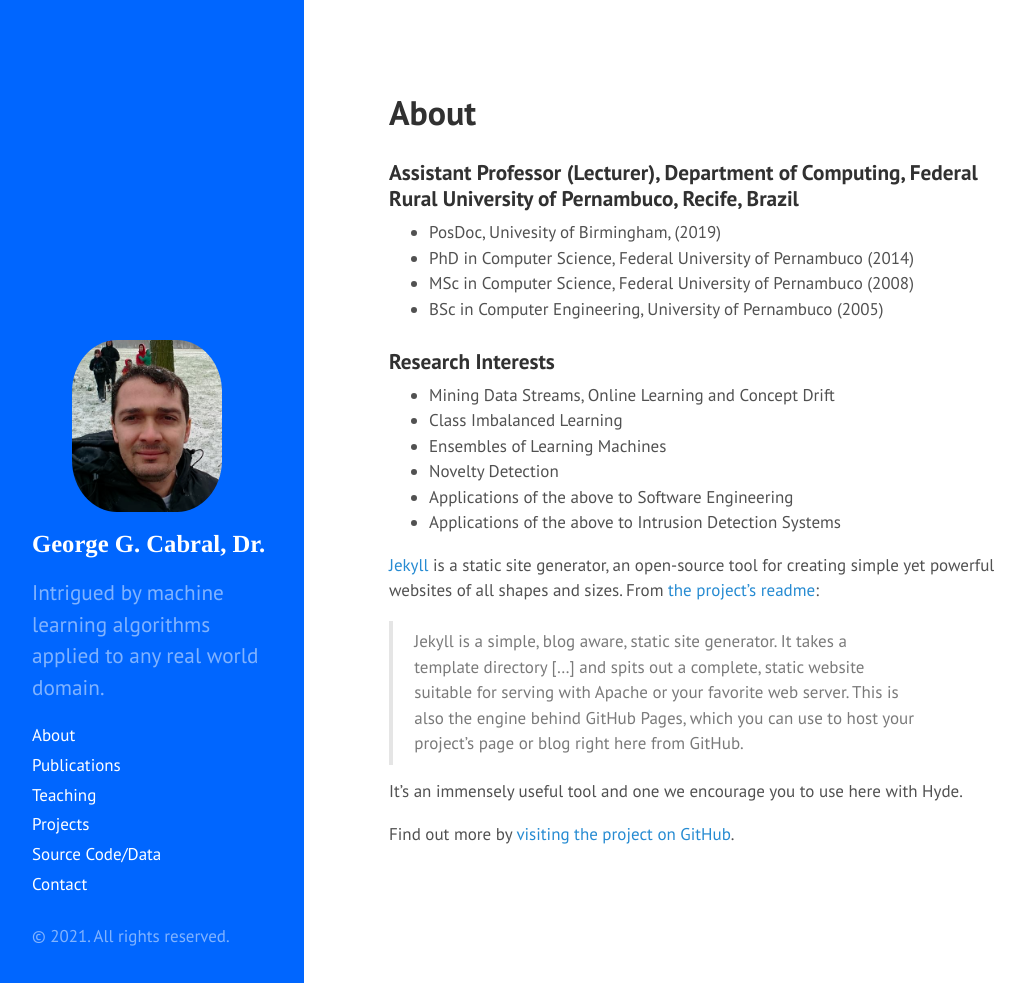
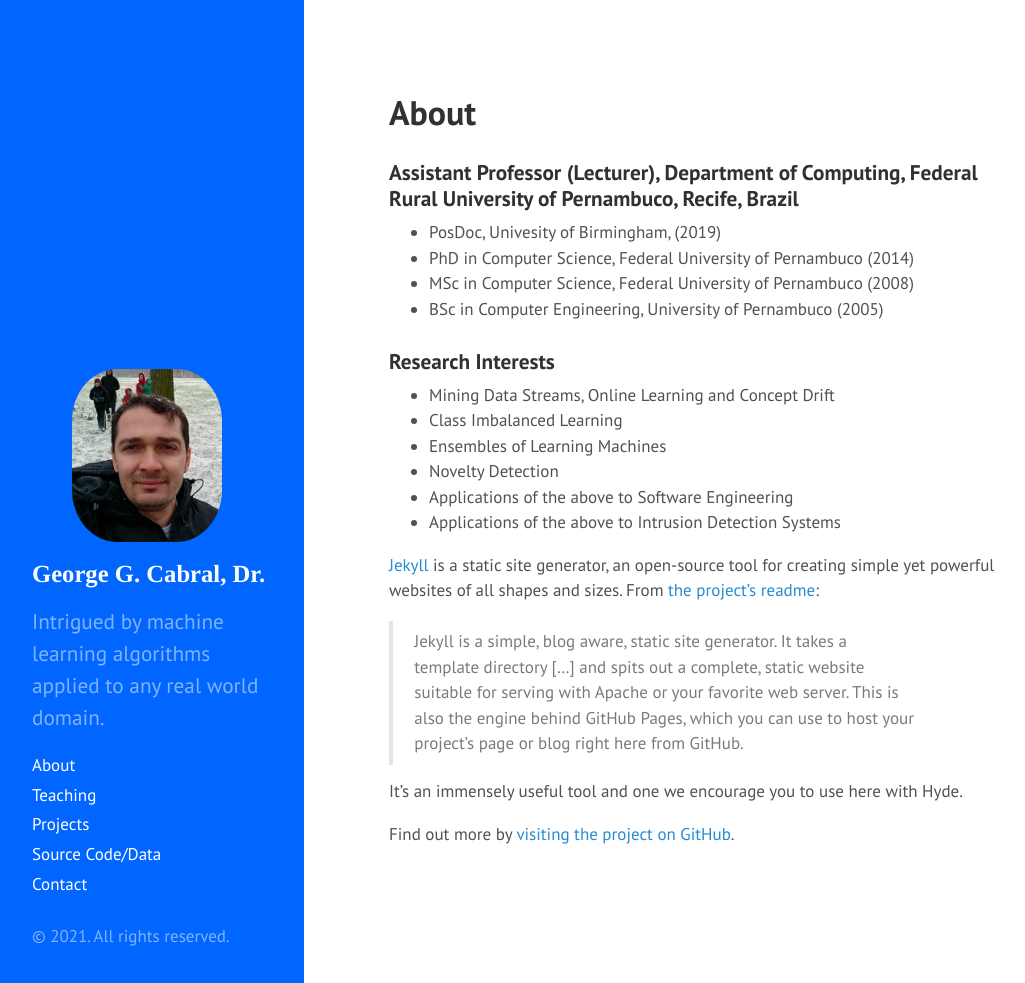
Before and after one commit to geocabral/geocabral.github.io, a Jekyll site: the page built from index.html, in a window 1280 px wide and 983 px high. Shown: the whole window, without its empty margins (2-1027 px from the left). Built offline with Jekyll 4.4.1, drawn with Linux system fonts in a browser that asks for light colours; Markdown is read by kramdown in place of the engine named in the settings; the list of posts is cut into pages by our own code.

Commit message:
Update sidebar.html

```diff
--- a/_includes/sidebar.html
+++ b/_includes/sidebar.html
@@ -20,7 +20,7 @@
 
     <nav class="sidebar-nav">
       <a class="sidebar-nav-item" href="https://geocabral.github.io">About</a>
-      <a class="sidebar-nav-item" href="https://geocabral.github.io/publications.html">Publications</a>
+      <a class="sidebar-nav-item" [a link](https://geocabral.github.io/_posts/2013-12-28-publs.md)></a>
       <a class="sidebar-nav-item" href="{{ site.github.repo }}/archive/v{{ site.version }}.zip">Teaching</a>
       <a class="sidebar-nav-item" href="{{ site.github.repo }}/archive/v{{ site.version }}.zip">Projects</a>
       <a class="sidebar-nav-item" href="{{ site.github.repo }}/archive/v{{ site.version }}.zip">Source Code/Data</a>
```
